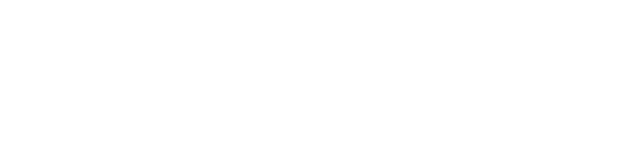
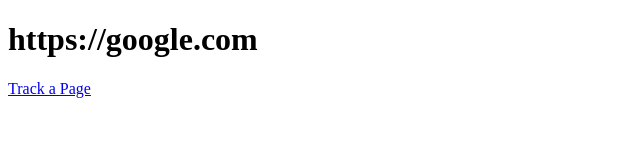
Before and after one commit to dhens/PagePanel, an Electron app: page ui/pages.html in a window 800 px wide. Shown: the whole page, without its empty margins (0-640 px from the left). Drawn offline with Linux system fonts and the light colour scheme.

Commit message:
allowed for movement between 'index' and 'pages' by the client.

```diff
--- a/ui/pages.html
+++ b/ui/pages.html
@@ -4,9 +4,14 @@
     <meta charset="UTF-8">
     <meta http-equiv="Content-Security-Policy" content="default-src 'self';
     <meta name="viewport" content="width=device-width, initial-scale=1.0">
-    <title>Document</title>
+    <title>PagePanel - Pages</title>
 </head>
 <body>
 
+    <div class="tile">
+        <h1>https://google.com</h1>
+        <a href="./index.html">Track a Page</a>
+    </div>
+
 </body>
 </html>
```
Also changed, not shown: ui/index.html (+2 -1 lines).
